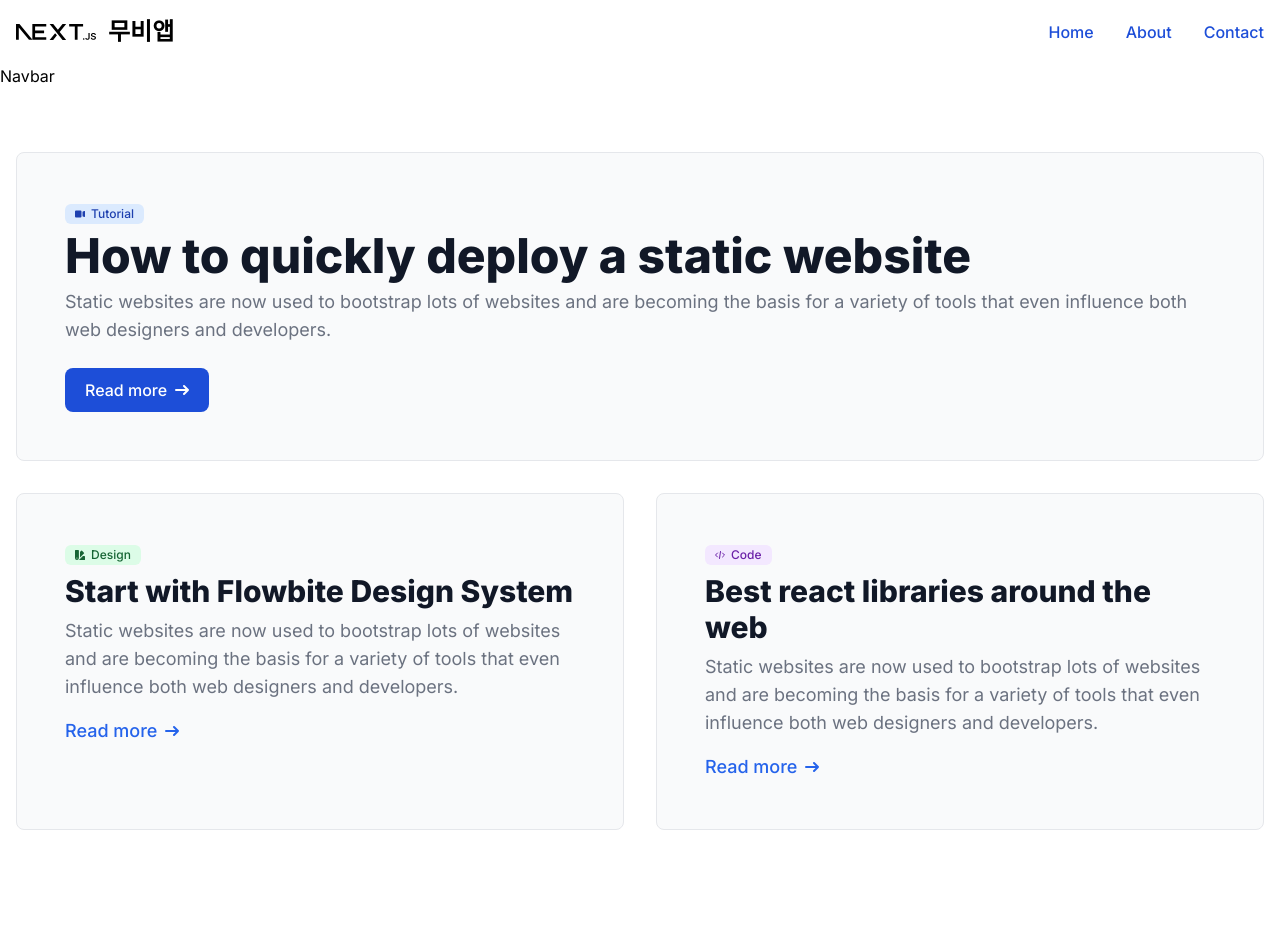
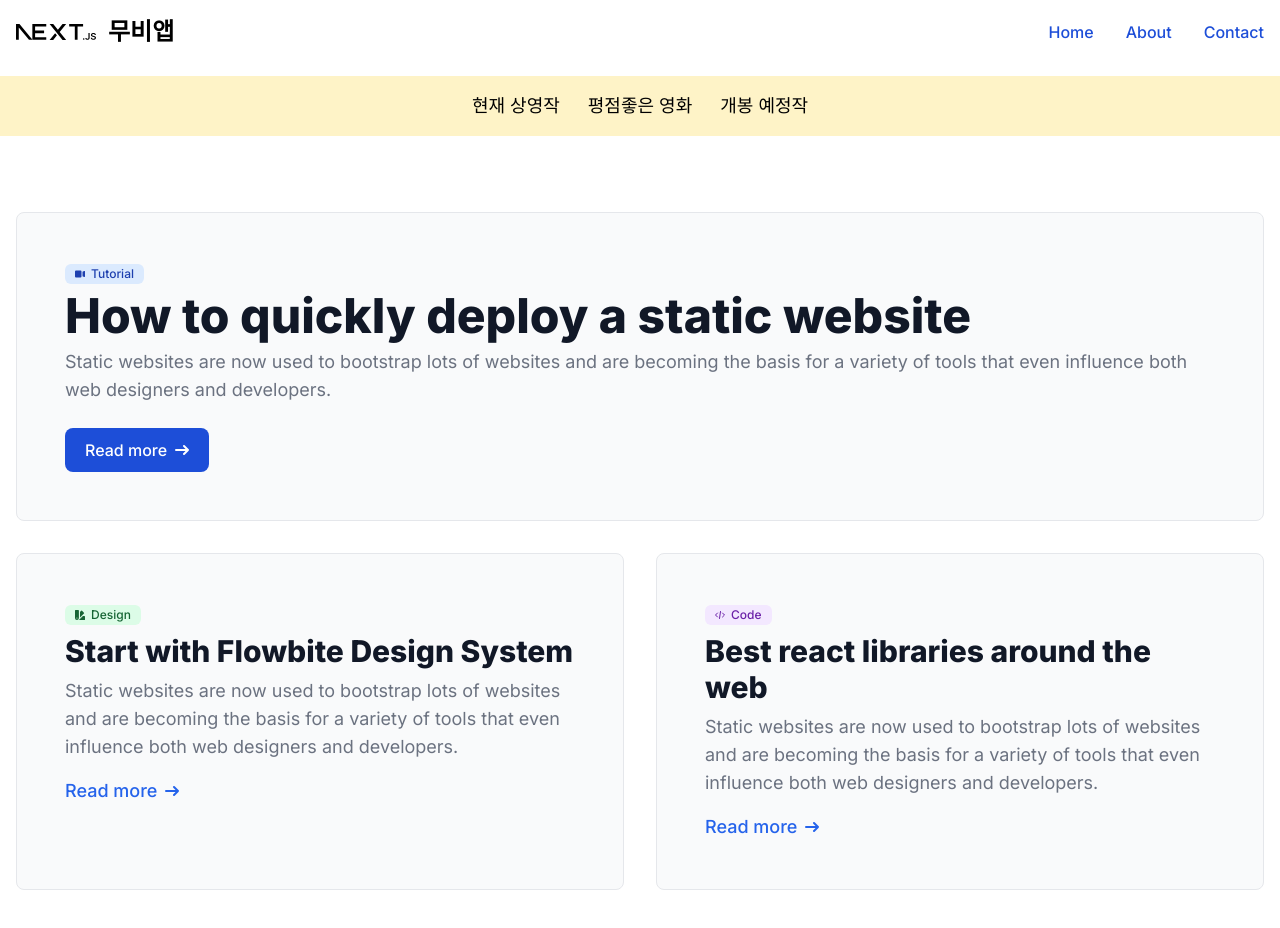
Before and after one commit to soongon/next-movie-kitri, a Next.js app: page /about in a window 1280 px wide. Shown: the top 928 px of the page. Before the commit the page ends 894 px from the top, so only its background shows below. Built offline with nearby package versions, Linux system fonts and the light colour scheme.

Commit message:
Navbar, NavbarItem 구현

```diff
--- a/src/components/Navbar.jsx
+++ b/src/components/Navbar.jsx
@@ -1,7 +1,13 @@
+import Link from 'next/link'
 import React from 'react'
+import NavbarItem from './NavbarItem'
 
 export default function Navbar() {
   return (
-    <div>Navbar</div>
+    <div className='flex bg-amber-100 p-4 text-lg justify-center gap-7 my-3'>
+        <NavbarItem route='/' title='현재 상영작' />
+        <NavbarItem route='/category/top-rated' title='평점좋은 영화' />
+        <NavbarItem route='/category/upcoming' title='개봉 예정작'/>
+    </div>
   )
 }
--- /dev/null
+++ b/src/components/NavbarItem.jsx
@@ -0,0 +1,8 @@
+import Link from 'next/link'
+import React from 'react'
+
+export default function NavbarItem({route, title}) {
+  return (
+    <Link className='hover:text-amber-500' href={route}>{title}</Link>
+  )
+}
```
